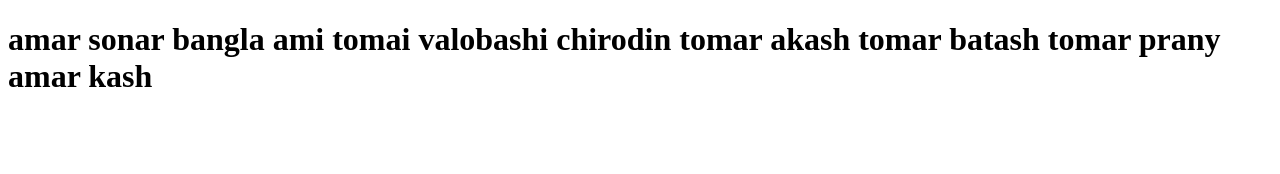
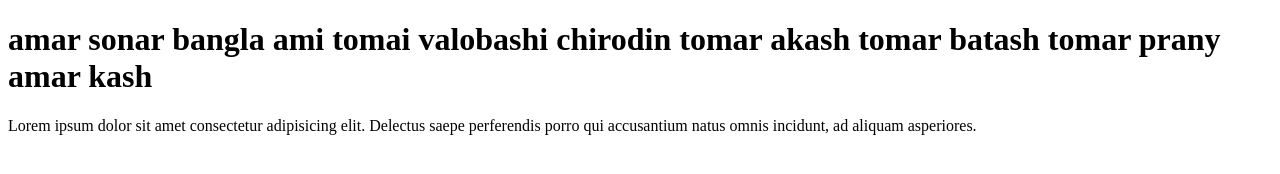
Before and after one commit to sonatanpaul/love-you, a plain HTML site: page index.html in a window 1280 px wide. Drawn offline with Linux system fonts and the light colour scheme.

Commit message:
amar love

```diff
--- a/index.html
+++ b/index.html
@@ -8,6 +8,7 @@
 </head>
 <body>
     <h1>amar sonar bangla ami tomai valobashi chirodin tomar akash tomar batash tomar prany amar kash </h1>
+    <p>Lorem ipsum dolor sit amet consectetur adipisicing elit. Delectus saepe perferendis porro qui accusantium natus omnis incidunt, ad aliquam asperiores.</p>
 
 </body>
 </html>
```
